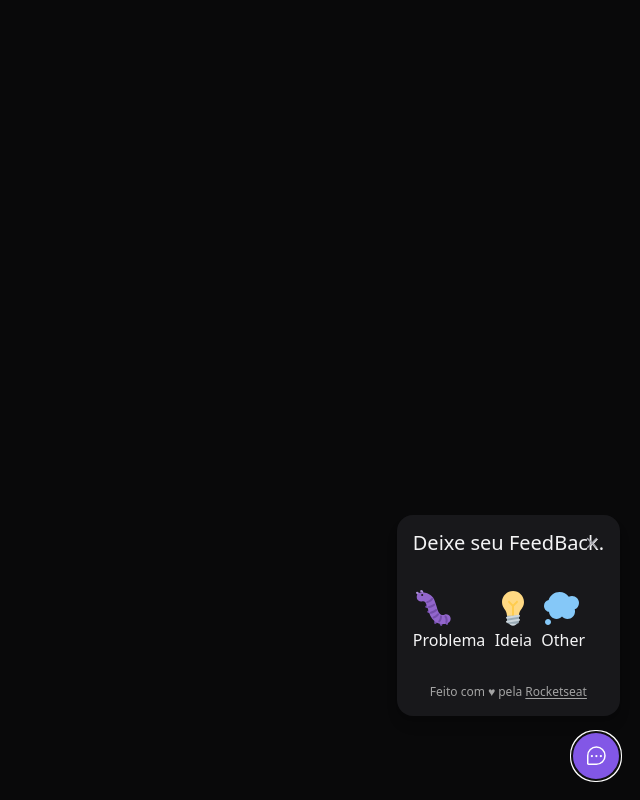
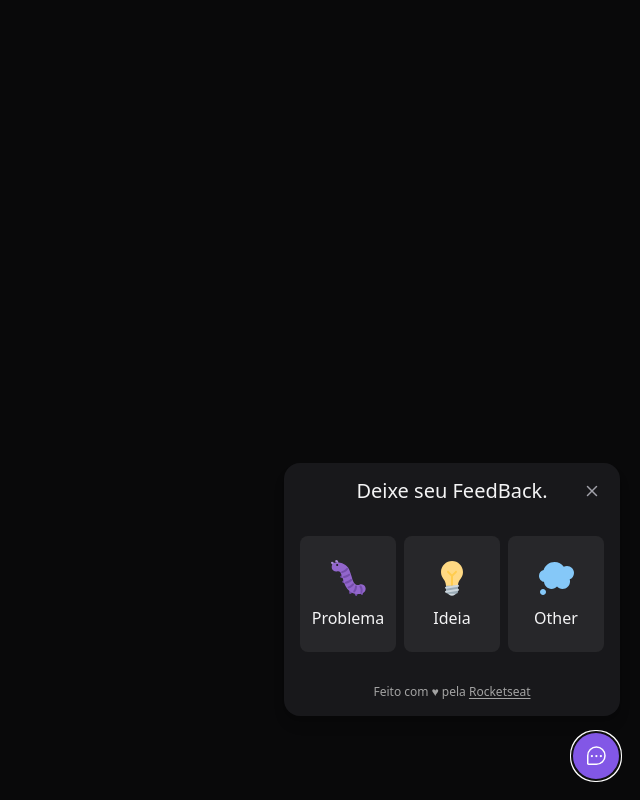
Before and after one commit to marcos-viny/Rocketseat, a React (Vite) app in the folder web/: page / in a window 1280 px wide. Both pictures are taken after a click on the button "FeedBack". Shown: the whole page, without its empty margins (640-1280 px from the left). Built offline with nearby package versions, Linux system fonts and the light colour scheme.

Commit message:
ajuste nas validações

```diff
--- a/web/src/components/WidgetForm.tsx
+++ b/web/src/components/WidgetForm.tsx
@@ -3,6 +3,7 @@ import { CloseButton } from "./CloseButton";
 import bugImageURL from '../assets/images/bug.svg'
 import ideiaImageURL from "../assets/images/ideia.svg";
 import thoughtImageURL from "../assets/images/thought.svg";
+import { useState } from "react";
 
 
 const feedbackTypes: Array<any> = [
@@ -33,7 +34,12 @@ const feedbackTypes: Array<any> = [
 ];
 
 export function WidGetForm() {
+
+  const [ feedBackTypes, setFeedBackType] = useState<any>(undefined);
+
   return (
+
+    <>
     <div
       className="
         bg-zinc-900 p-4 relative rounded-2xl mb-4 flex flex-col
@@ -43,17 +49,29 @@ export function WidGetForm() {
         <CloseButton />
       </header>
 
+
+        {feedBackTypes == undefined ? (
           <div className=" flex py-8 gap-2 w-full">
-            { feedbackTypes.map((value:any, index:number) => {
+          { feedbackTypes.map((value:any, index) => {
 
               return (
-                    <button key={index}>
+                  <button key={index}
+                  onClick={ () => setFeedBackType(index)}
+                  type="button"
+                  className="
+                  bg-zinc-800 rounded-lg py-5 w-24 flex-1 flex flex-col items-center gap-2 border-2
+                   border-transparent transition-colors ease-linear duration-300 hover:border-brand-500
+                   hover:scale-110 focus:border-brand-500 focus:outline-none focus:scale-110"
+                   >
                       <img src={value.image.source} alt={value.image.alt} />
                       <span>{value.title}</span>
                   </button>
               )
           })}
       </div>
+        ): (
+          <p>Hello Word</p>
+        )}
 
       <footer className="text-xs text-neutral-400">
         Feito com ♥ pela{" "}
@@ -65,5 +83,6 @@ export function WidGetForm() {
         </a>
       </footer>
     </div>
+    </>
   );
 }
```
Lines whose indentation alone changed are shown as unchanged.
